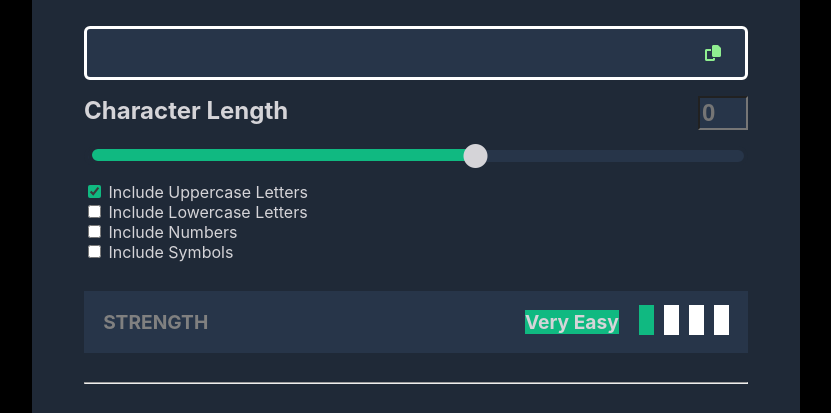
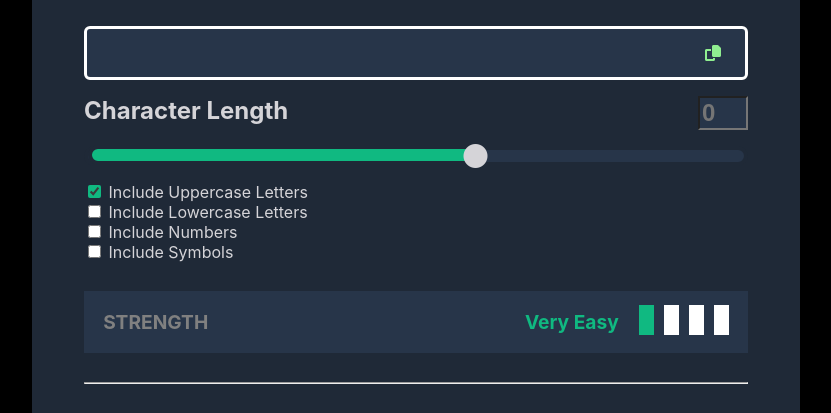
Before and after one commit to Jocelynpungwe/Password-Generator-Length-And-Characters, a plain HTML site: page index.html in a window 1280 px wide. Shown: the part 336-749 px from the top of the page, without its empty margins (224-1055 px from the left). Drawn offline with Linux system fonts and the light colour scheme.

Commit message:
Change made to color
change made to the color of the password-strength-type by removing the background color and putting the text color

```diff
--- a/style.css
+++ b/style.css
@@ -54,7 +54,11 @@ h1{
     color: gray;
 }
 
-.password-strength-type,
+.password-strength-type
+{
+    color:#10B981;
+}
+
 .strenth-password .bar-level-1,
 .strenth-password .bar-level-2{
     background: #10B981 ;
```
